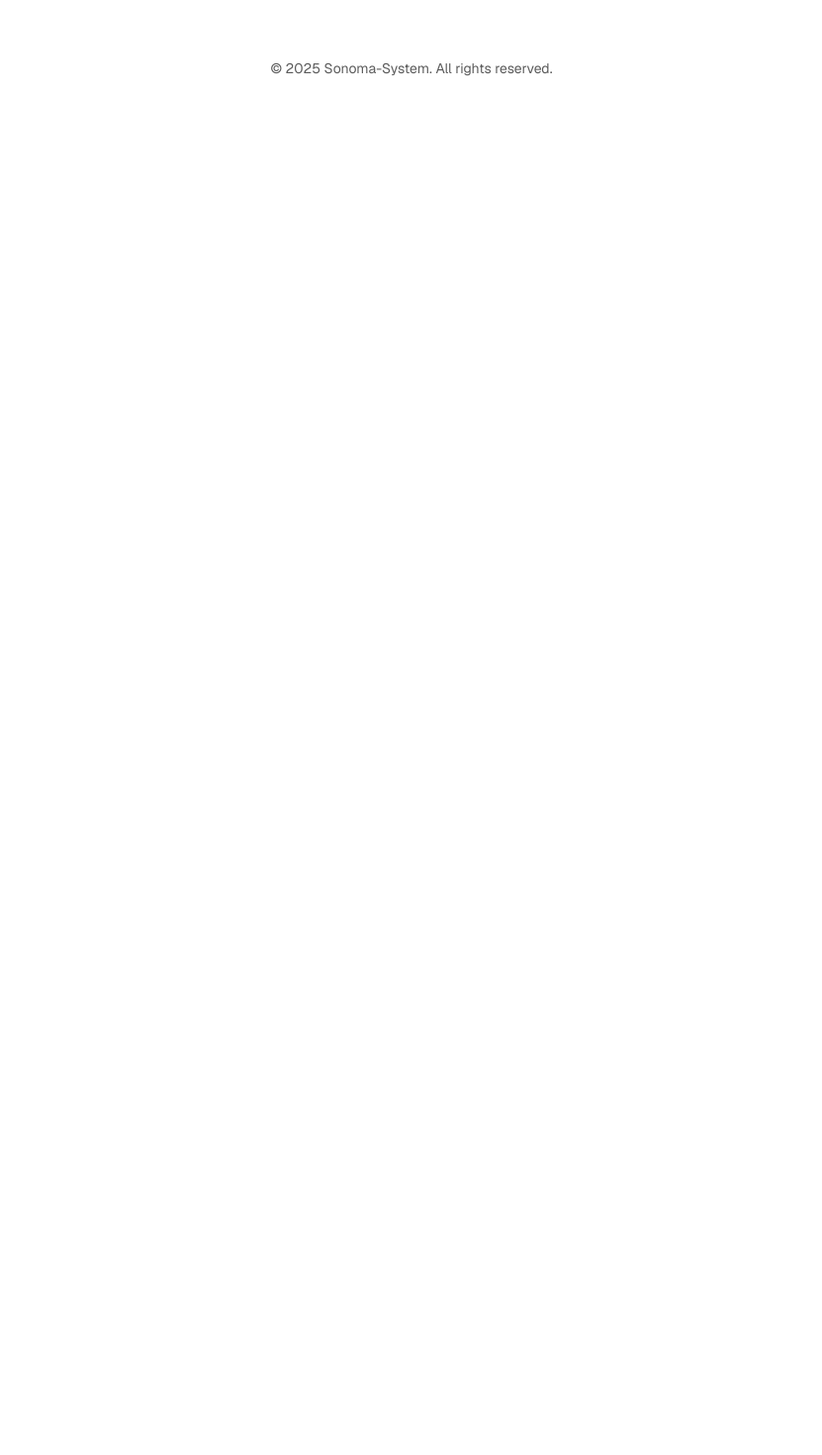
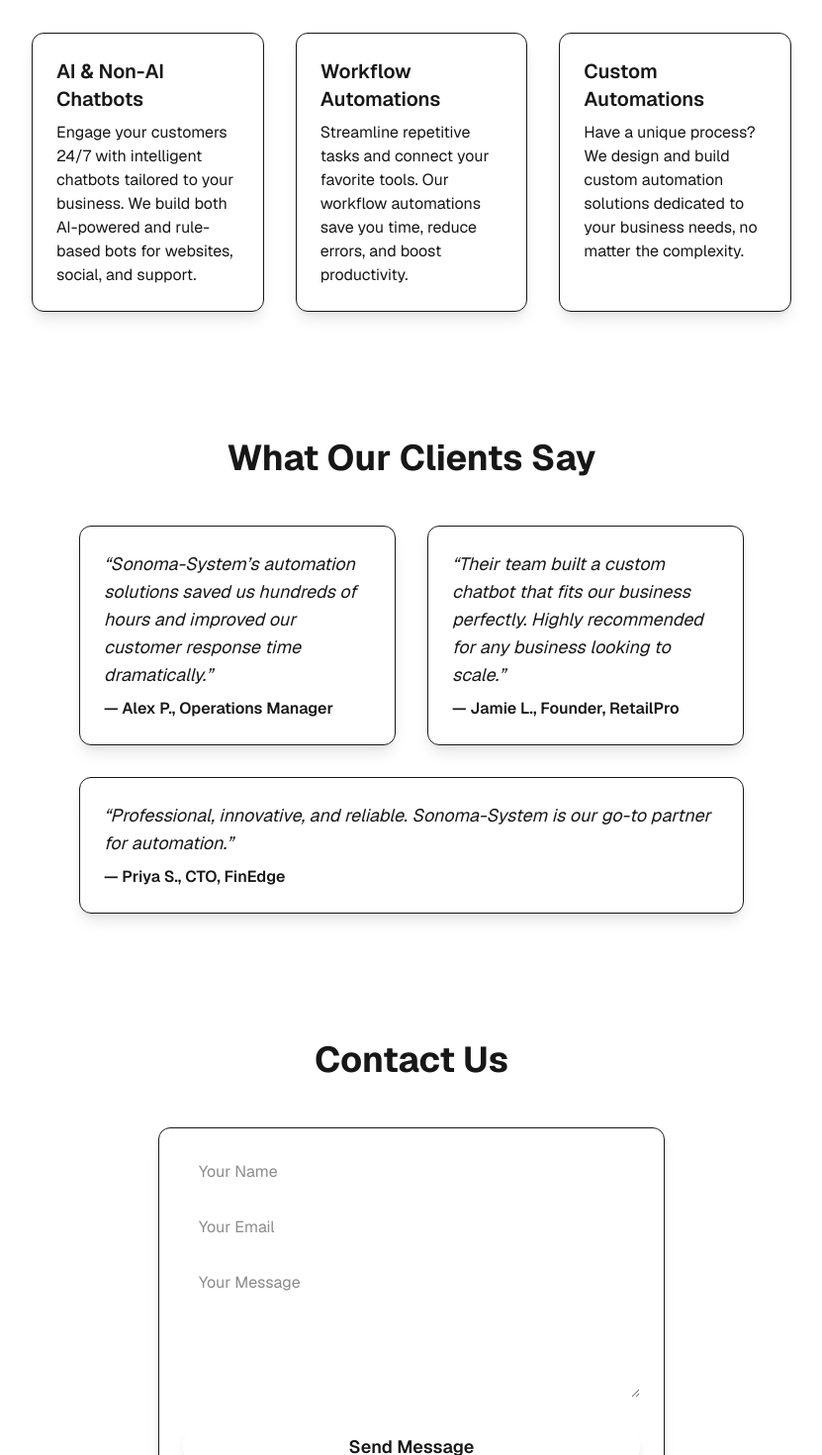
Before and after one commit to markomicovski/sonoma-system, a Next.js app: page / in a window 1280 px wide. Shown: the part 620-2090 px from the top of the page at 99% size, without its empty margins (224-1055 px from the left). Before the commit the page ends 893 px from the top, so only its background shows below. Built offline with nearby package versions, Linux system fonts and the light colour scheme.

Commit message:
Initial commit

```diff
--- a/src/app/page.tsx
+++ b/src/app/page.tsx
@@ -28,6 +28,89 @@ export default function Home() {
           </a>
         </div>
       </header>
+      {/* Services Section Anchor */}
+      <section id="services" className="w-full max-w-3xl mt-32 flex flex-col gap-8 scroll-mt-24">
+        <h1 className="text-3xl sm:text-4xl font-bold text-tech-accent text-center mb-4">Our Services</h1>
+        <div className="grid gap-8 md:grid-cols-3">
+          <div className="bg-tech-secondary/10 rounded-xl p-6 shadow-lg border border-tech-accent/20">
+            <h2 className="text-xl font-semibold text-tech-highlight mb-2">AI & Non-AI Chatbots</h2>
+            <p>
+              Engage your customers 24/7 with intelligent chatbots tailored to your business. We build both AI-powered and rule-based bots for websites, social, and support.
+            </p>
+          </div>
+          <div className="bg-tech-secondary/10 rounded-xl p-6 shadow-lg border border-tech-accent/20">
+            <h2 className="text-xl font-semibold text-tech-highlight mb-2">Workflow Automations</h2>
+            <p>
+              Streamline repetitive tasks and connect your favorite tools. Our workflow automations save you time, reduce errors, and boost productivity.
+            </p>
+          </div>
+          <div className="bg-tech-secondary/10 rounded-xl p-6 shadow-lg border border-tech-accent/20">
+            <h2 className="text-xl font-semibold text-tech-highlight mb-2">Custom Automations</h2>
+            <p>
+              Have a unique process? We design and build custom automation solutions dedicated to your business needs, no matter the complexity.
+            </p>
+          </div>
+        </div>
+      </section>
+      {/* Testimonials Section */}
+      <section id="testimonials" className="w-full max-w-2xl mt-32 flex flex-col gap-8 items-center scroll-mt-24">
+        <h1 className="text-3xl sm:text-4xl font-bold text-tech-accent text-center mb-4">What Our Clients Say</h1>
+        <div className="grid gap-8 md:grid-cols-2">
+          <div className="bg-tech-secondary/10 rounded-xl p-6 shadow-lg border border-tech-accent/20 flex flex-col gap-2">
+            <p className="text-lg italic text-tech-secondary">“Sonoma-System’s automation solutions saved us hundreds of hours and improved our customer response time dramatically.”</p>
+            <span className="font-semibold text-tech-highlight">— Alex P., Operations Manager</span>
+          </div>
+          <div className="bg-tech-secondary/10 rounded-xl p-6 shadow-lg border border-tech-accent/20 flex flex-col gap-2">
+            <p className="text-lg italic text-tech-secondary">“Their team built a custom chatbot that fits our business perfectly. Highly recommended for any business looking to scale.”</p>
+            <span className="font-semibold text-tech-highlight">— Jamie L., Founder, RetailPro</span>
+          </div>
+          <div className="bg-tech-secondary/10 rounded-xl p-6 shadow-lg border border-tech-accent/20 flex flex-col gap-2 md:col-span-2">
+            <p className="text-lg italic text-tech-secondary">“Professional, innovative, and reliable. Sonoma-System is our go-to partner for automation.”</p>
+            <span className="font-semibold text-tech-highlight">— Priya S., CTO, FinEdge</span>
+          </div>
+        </div>
+      </section>
+      {/* Contact Section Anchor */}
+      <section id="contact" className="w-full max-w-lg mt-32 flex flex-col gap-8 scroll-mt-24">
+        <h1 className="text-3xl sm:text-4xl font-bold text-tech-accent text-center mb-4">Contact Us</h1>
+        <form
+          action="https://formspree.io/f/xblklyww"
+          method="POST"
+          className="flex flex-col gap-4 bg-tech-secondary/10 rounded-xl p-6 shadow-lg border border-tech-accent/20"
+        >
+          <input type="hidden" name="_next" value="/thank-you" />
+          <input
+            type="text"
+            name="name"
+            placeholder="Your Name"
+            className="rounded px-4 py-2 bg-tech-secondary/20 text-tech-primary placeholder:text-tech-primary/60 focus:outline-none focus:ring-2 focus:ring-tech-accent"
+            required
+          />
+          <input
+            type="email"
+            name="email"
+            placeholder="Your Email"
+            className="rounded px-4 py-2 bg-tech-secondary/20 text-tech-primary placeholder:text-tech-primary/60 focus:outline-none focus:ring-2 focus:ring-tech-accent"
+            required
+          />
+          <textarea
+            name="message"
+            placeholder="Your Message"
+            className="rounded px-4 py-2 bg-tech-secondary/20 text-tech-primary placeholder:text-tech-primary/60 focus:outline-none focus:ring-2 focus:ring-tech-accent"
+            rows={5}
+            required
+          />
+          <button
+            type="submit"
+            className="bg-tech-accent text-tech-primary font-semibold rounded-full px-8 py-3 shadow-lg hover:bg-tech-highlight hover:text-tech-primary transition-colors text-lg mt-2"
+          >
+            Send Message
+          </button>
+        </form>
+        <div className="text-center text-tech-secondary/80 mt-4">
+          <p>Email: <a href="mailto:info@sonoma-system.com" className="underline text-tech-accent">info@sonoma-system.com</a></p>
+        </div>
+      </section>
       <footer className="mt-20 text-tech-secondary text-sm opacity-70">
         &copy; {new Date().getFullYear()} Sonoma-System. All rights reserved.
       </footer>
--- /dev/null
+++ b/src/app/thank-you.tsx
@@ -0,0 +1,11 @@
+export default function ThankYou() {
+  return (
+    <div className="min-h-screen bg-tech-primary text-tech-secondary flex flex-col items-center justify-center p-8">
+      <div className="w-full max-w-lg flex flex-col gap-8 items-center">
+        <h1 className="text-3xl sm:text-4xl font-bold text-tech-accent text-center mb-4">Thank You!</h1>
+        <p className="text-lg text-tech-highlight text-center">Sonoma-System thanks you for your response.</p>
+        <a href="/" className="mt-8 bg-tech-accent text-tech-primary font-semibold rounded-full px-8 py-3 shadow-lg hover:bg-tech-highlight hover:text-tech-primary transition-colors text-lg">Back to Home</a>
+      </div>
+    </div>
+  );
+}
```
